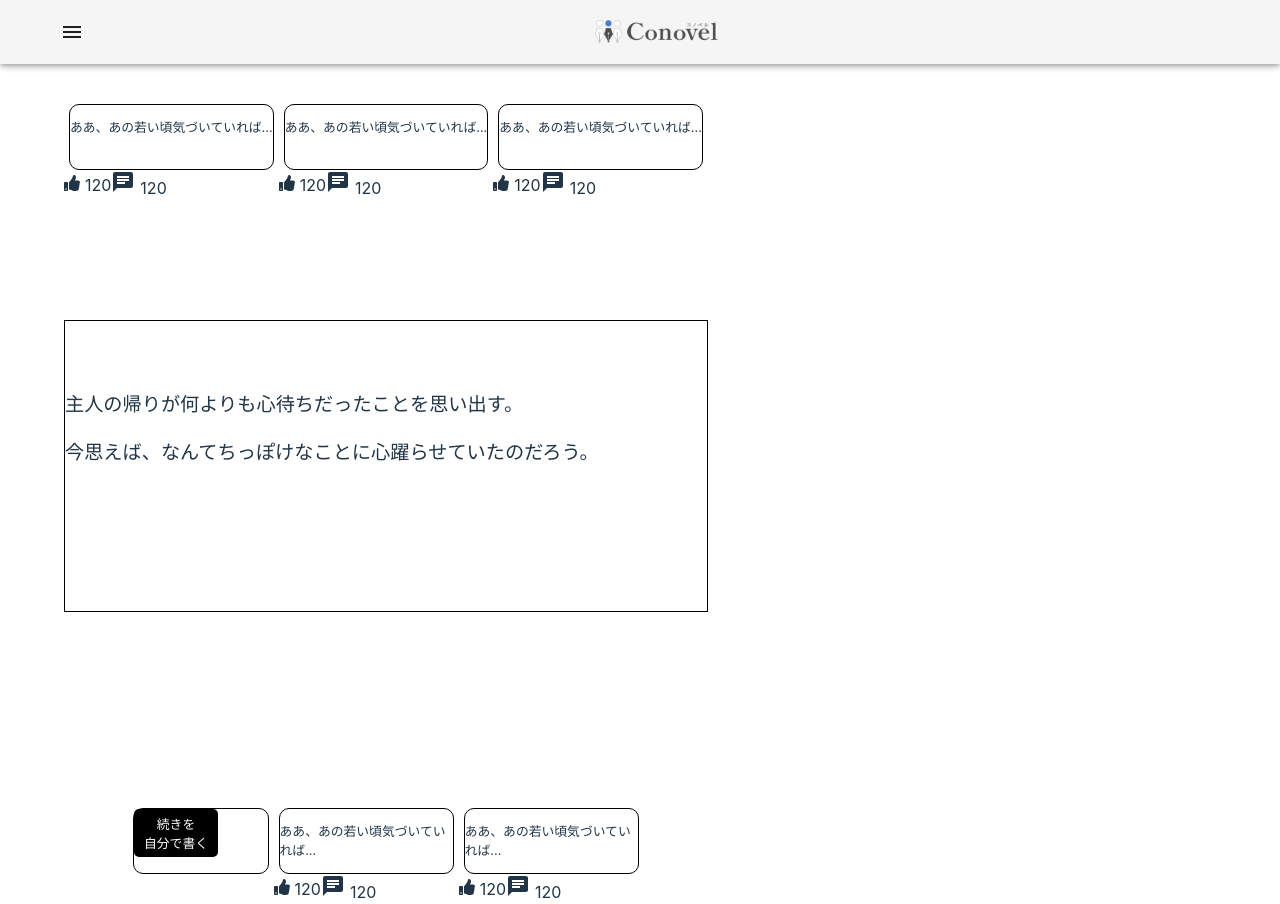
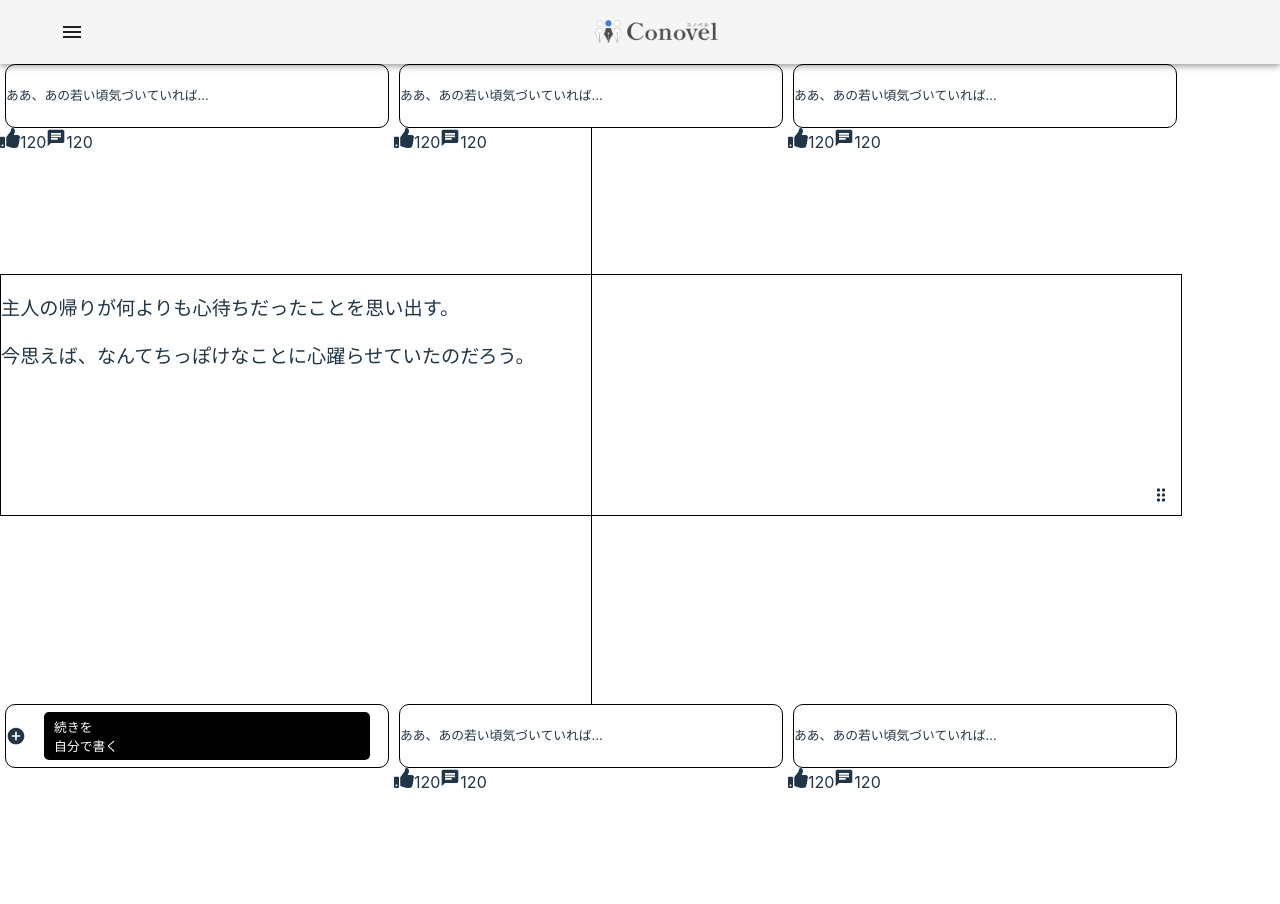
Before and after one commit to Conovel/frontend, a React (Vite) app: page / in a window 1280 px wide. After the commit the page ends 800 px from the top, so only its background shows below. Built offline with nearby package versions, Linux system fonts and the light colour scheme; the HTML template or start-up script is replaced by a standard one.

Commit message:
wip; ボタン改善した

```diff
--- a/src/features/NovelView/index.tsx
+++ b/src/features/NovelView/index.tsx
@@ -1,5 +1,7 @@
 import { FaThumbsUp } from 'react-icons/fa';
 import ChatIcon from '@mui/icons-material/Chat';
+import AddCircleIcon from '@mui/icons-material/AddCircle';
+import DragIndicatorIcon from '@mui/icons-material/DragIndicator';
 import { styles } from './styles';
 
 export const NovelView = function () {
@@ -54,21 +56,28 @@ export const NovelView = function () {
           </div>
         </div>
       </div>
+      <div style={styles.verticalLine}></div>
       <div>
         <div style={styles.mainPanel}>
           <p>主人の帰りが何よりも心待ちだったことを思い出す。</p>
           <p>今思えば、なんてちっぽけなことに心躍らせていたのだろう。</p>
+          <DragIndicatorIcon style={styles.dragIndicatorIcon} />
         </div>
       </div>
 
-      <div style={styles.footer}>
+      <div style={styles.nextPanel}>
         <div style={styles.contentWrapper}>
+          <div>
             <div style={styles.postBox}>
+              <AddCircleIcon style={styles.icon} />
+              <div style={styles.buttonWrapper}>
                 <button style={styles.button}>
                   続きを
                   <br />
                   自分で書く
                 </button>
+              </div>
+            </div>
           </div>
 
           <div>
--- a/src/features/NovelView/styles.tsx
+++ b/src/features/NovelView/styles.tsx
@@ -1,16 +1,20 @@
 export const styles: { [key: string]: React.CSSProperties } = {
   frame: {
     position: 'absolute',
-    margin: '5vw',
-    top: '40px',
+    top: '8vh',
     height: '90vh',
   },
   contentWrapper: {
     display: 'flex',
     justifyContent: 'space-between',
     width: '100%',
+    zIndex: 2,
   },
   postBox: {
+    display: 'flex',
+    alignItems: 'center',
+    width: '30vw',
+    boxSizing: 'border-box',
     border: '1px solid #000',
     borderRadius: '10px',
     flex: '1 1 30%',
@@ -24,28 +28,54 @@ export const styles: { [key: string]: React.CSSProperties } = {
     textAlign: 'center',
   },
   icon: {
-    marginRight: '5px',
+    fontSize: '20px',
+  },
+  verticalLine: {
+    position: 'absolute',
+    top: '8vh',
+    bottom: '10vh',
+    left: '50%',
+    width: '1px',
+    backgroundColor: '#000',
+    zIndex: 1,
   },
   mainPanel: {
+    position: 'relative',
     textAlign: 'left',
     border: '1px solid #000',
     margin: '15vh 0',
     height: '30vh',
     alignItems: 'center',
-    paddingTop: '50px',
     fontSize: '1.2rem',
+    zIndex: 2,
   },
-  footer: {
+
+  dragIndicatorIcon: {
+    fontSize: '20px',
     position: 'absolute',
-    margin: '5vw',
+    bottom: '10px',
+    right: '10px',
+  },
+
+  nextPanel: {
+    position: 'absolute',
     top: '80vh',
+    zIndex: 2,
   },
+  buttonWrapper: {
+    flex: 1,
+    display: 'flex',
+    justifyContent: 'center',
+  },
+
   button: {
+    width: '90%',
     padding: '5px 10px',
     backgroundColor: '#000',
     color: '#fff',
     border: 'none',
     borderRadius: '5px',
+    textAlign: 'left',
   },
   footerReactions: {
     display: 'flex',
```
Lines whose indentation alone changed are shown as unchanged.
